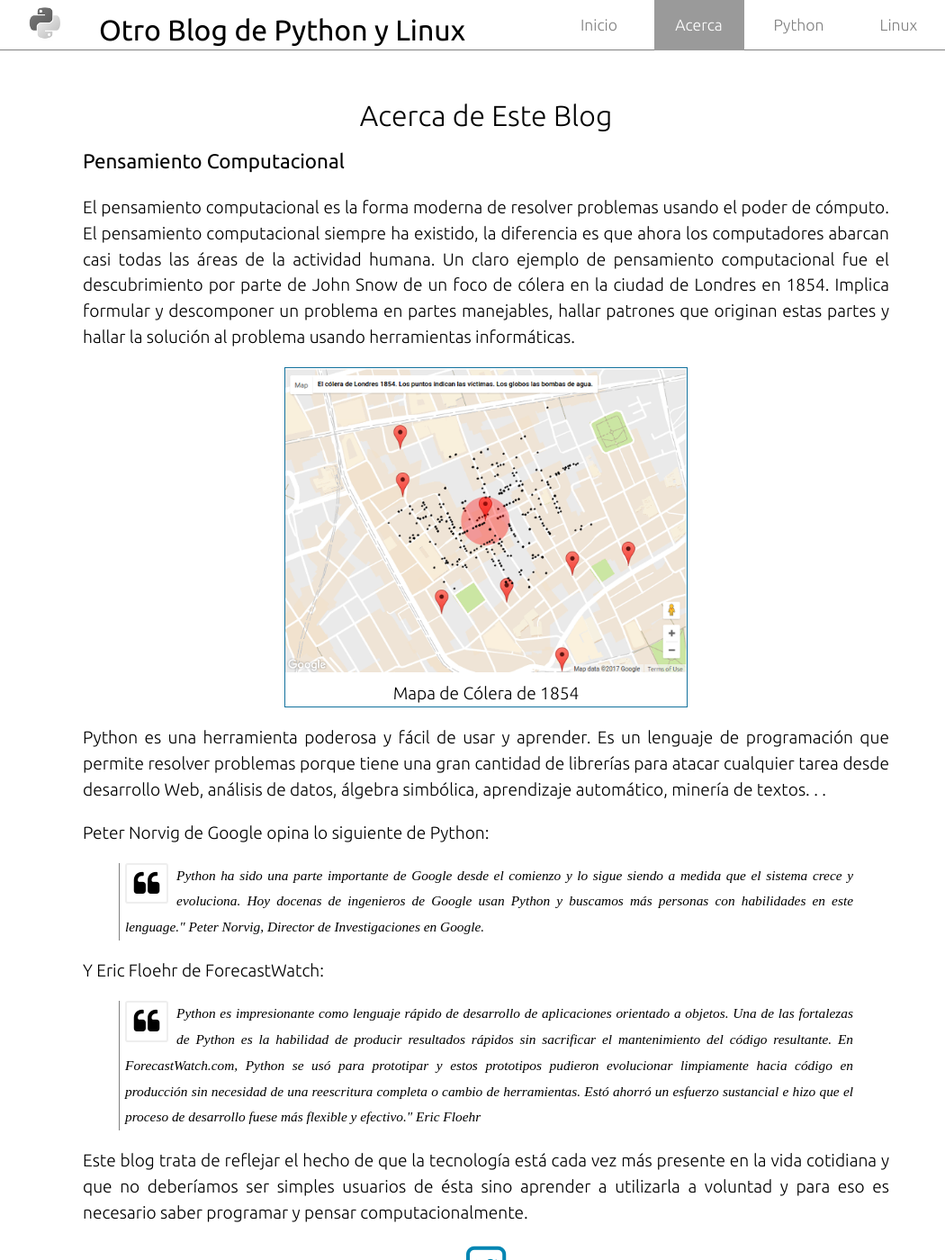
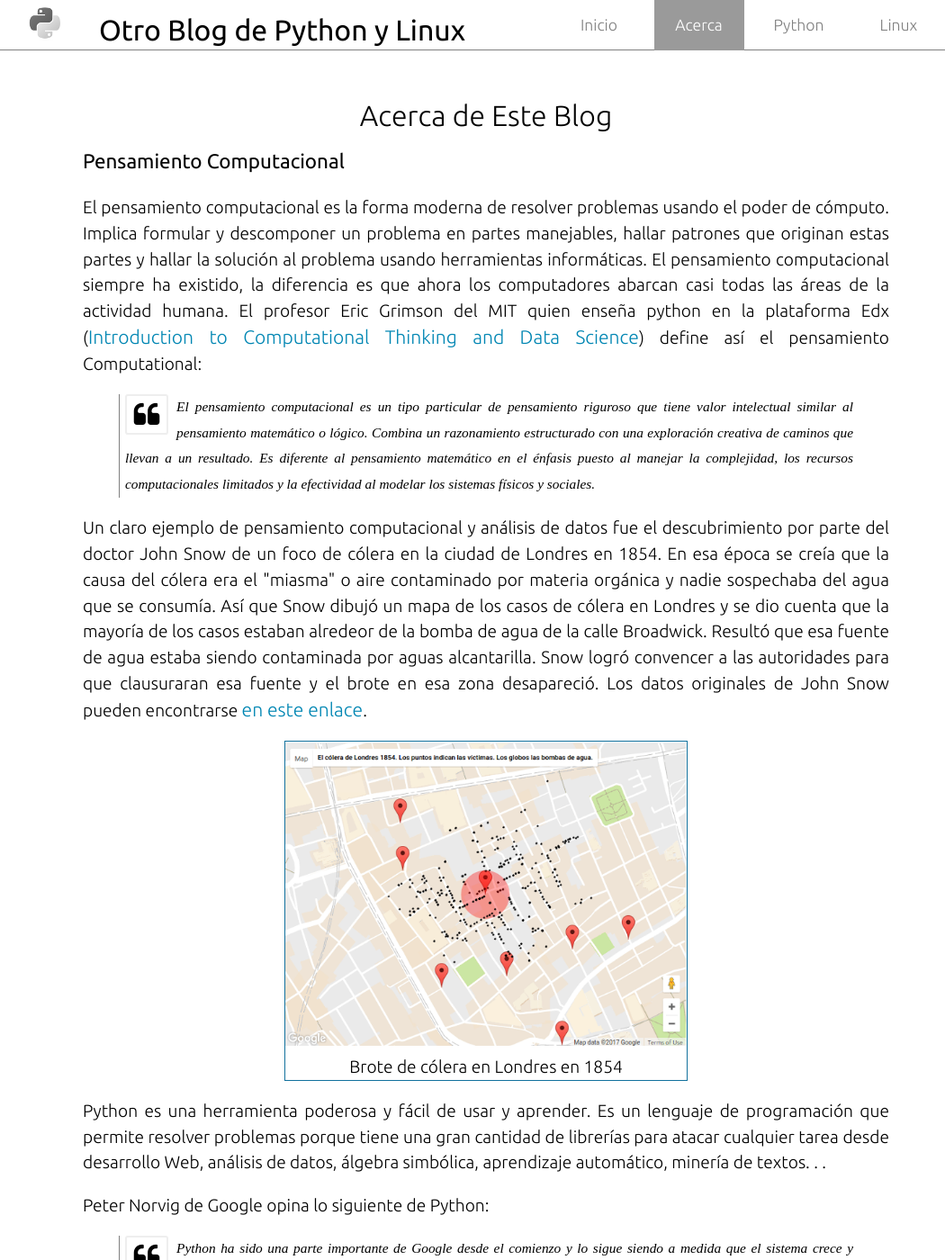
Before and after one commit to carniceriavillon/piensapython, a Jekyll site: the page built from acerca.html, in a window 1280 px wide and 1400 px high. Shown: the whole window at 90% size, without its empty margins (100-1150 px from the left). Built offline with Jekyll 4.4.1, drawn with Linux system fonts in a browser that asks for light colours.

Commit message:
mejorar pagina acerca

```diff
--- a/acerca.html
+++ b/acerca.html
@@ -10,18 +10,36 @@ permalink: /acerca/
 <h3>Pensamiento Computacional</h3>
 <p>
     El pensamiento computacional es la forma moderna de resolver problemas usando
-    el poder de cómputo. El pensamiento computacional siempre ha existido, la diferencia
+    el poder de cómputo. Implica formular y descomponer un problema en partes manejables, hallar
+    patrones que originan estas partes y hallar la solución al problema usando
+    herramientas informáticas. El pensamiento computacional siempre ha existido, la diferencia
     es que ahora los computadores abarcan casi todas las áreas de la actividad
-    humana. Un claro ejemplo de pensamiento computacional fue el descubrimiento por parte de
-    John Snow de un foco de cólera en la ciudad de Londres en 1854.
-    Implica formular y descomponer un problema en partes manejables, hallar
-    patrones que originan estas partes y hallar la solución al problema usando
-    herramientas informáticas.
+    humana. El profesor Eric Grimson del MIT quien enseña python en la plataforma Edx
+    (<a href="https://www.edx.org/course/introduction-computational-thinking-data-mitx-6-00-2x-5">Introduction to
+    Computational Thinking and Data Science</a>) define así el pensamiento Computational:
+    <blockquote>
+        <i class="fa fa-quote-left fa-2x fa-pull-left fa-border" aria-hidden="true"></i>
+        El pensamiento computacional es un tipo particular de pensamiento riguroso que tiene valor intelectual
+        similar al pensamiento matemático o lógico. Combina un razonamiento estructurado con una exploración creativa
+        de caminos que llevan a un resultado. Es diferente al pensamiento matemático en el énfasis puesto al
+        manejar la complejidad, los recursos computacionales limitados y la efectividad al modelar los sistemas
+        físicos y sociales.
+    </blockquote>
+</p>
+<p>
+    Un claro ejemplo de pensamiento computacional y análisis de datos fue el descubrimiento por parte del
+    doctor John Snow de un foco de cólera en la ciudad de Londres en 1854. En esa época se creía que la causa del
+    cólera era el "miasma" o aire contaminado por materia orgánica y nadie sospechaba del agua que se consumía.
+    Así que Snow dibujó un mapa de los casos de cólera en Londres y se dio cuenta que la mayoría de los casos estaban
+    alredeor de la bomba de agua de la calle Broadwick. Resultó que esa fuente de agua estaba siendo contaminada por aguas
+    alcantarilla. Snow logró convencer a las autoridades para que clausuraran esa fuente y el brote en esa zona desapareció.
+    Los datos originales de John Snow pueden encontrarse
+    <a href="http://blog.rtwilson.com/john-snows-cholera-data-in-more-formats/">en este enlace</a>.
 </p>
 
 <div class="foto-center">
   <img class="img-adaptable" src="{{site.baseurl}}/imagenes/colera_map.png" alt="mapa del colera" />
-  <figcaption>Mapa de Cólera de 1854</figcaption>
+  <figcaption>Brote de cólera en Londres en 1854</figcaption>
 </div>
 
 <p>
```
Also changed, not shown: 1 other file.
